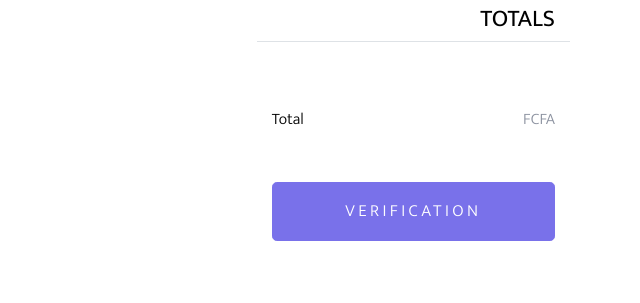
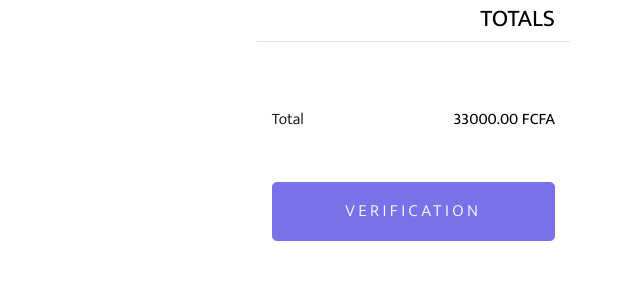
Before and after one commit to vassVicky/Boutique3coeurs, a Django app: page /cart in a window 1280 px wide. Shown: the part 804-1107 px from the top of the page, without its empty margins (640-1280 px from the left). Run offline with Django 4.2, Linux system fonts and the light colour scheme; some libraries are stand-ins or nearby versions; some web fonts are replaced.

Commit message:
Update cart.html

```diff
--- a/Monapp/monsite/templates/cart.html
+++ b/Monapp/monsite/templates/cart.html
@@ -189,8 +189,7 @@
                     <span class="text-black">Total</span>
                   </div>
                   <div class="col-md-6 text-right">
-                    <!--strong class="text-black">45000.00 FCFA</strong-->
-                    <td>{{produit.total_produit}} FCFA</td>
+                    <strong class="text-black">{{total_price}} FCFA</strong>
                   </div>
                 </div>
 
```
